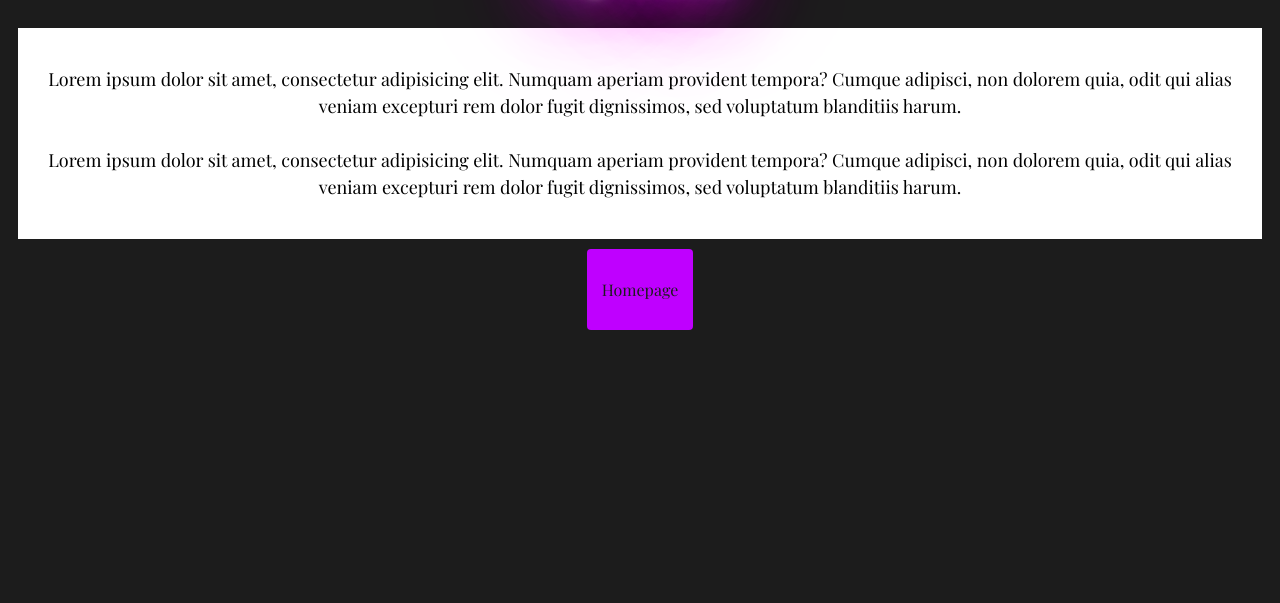
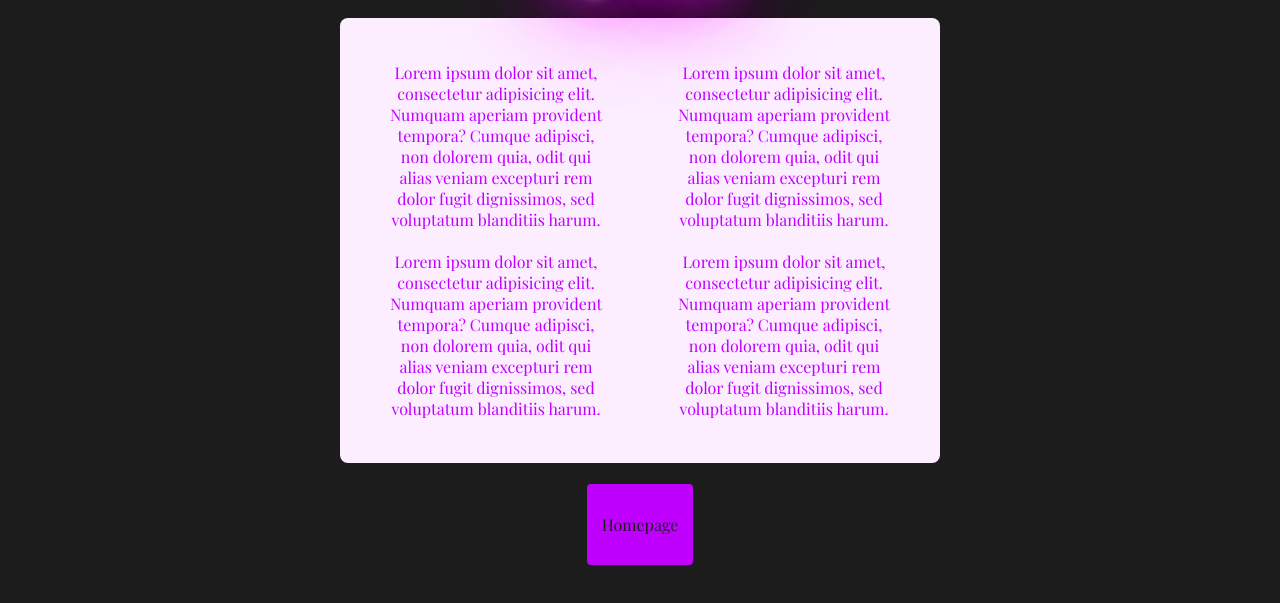
Before and after one commit to sojoz/Portfolio, a plain HTML site: page work.html in a window 1280 px wide. Shown: the part 71-674 px from the top of the page. Drawn offline with nearby package versions, Linux system fonts and the light colour scheme; a web font is replaced by a local one.

Commit message:
Updated css

```diff
--- a/src/styles.css
+++ b/src/styles.css
@@ -179,18 +179,12 @@ h2 {
   font-family: var(--main-font);
 }
 
+#workContainer {
+  display: flex;
+  background: #fcedff;
+  width: 600px;
+}
 .myWorkInformation {
-  background: #fff;
-  display: flex;
   margin: 10px;
-  justify-content: space-between;
+  padding: 10px;
 }
-
-p {
-  background: var(--secondary-color);
-  padding: 20px;
-  border-radius: 4px;
-  font-size: 18px;
-  line-height: 1.5;
-  text-align: center;
-}
--- a/work.html
+++ b/work.html
@@ -17,8 +17,8 @@
   <body id="myWork">
     <h1 class="neonText pulsate"> My Work </h1>
     <br>
-    <div class="myWorkInformation">
-      <p>
+    <div class="container" id="workContainer">
+      <div class="myWorkInformation">
         Lorem ipsum dolor sit amet, consectetur adipisicing elit. Numquam
         aperiam provident tempora? Cumque adipisci, non dolorem quia, odit qui
         alias veniam excepturi rem dolor fugit dignissimos, sed voluptatum
@@ -29,10 +29,24 @@
         aperiam provident tempora? Cumque adipisci, non dolorem quia, odit qui
         alias veniam excepturi rem dolor fugit dignissimos, sed voluptatum
         blanditiis harum.
-      </p>
+      </div>
+      <br>
+       <div class="myWorkInformation">
+        Lorem ipsum dolor sit amet, consectetur adipisicing elit. Numquam
+        aperiam provident tempora? Cumque adipisci, non dolorem quia, odit qui
+        alias veniam excepturi rem dolor fugit dignissimos, sed voluptatum
+        blanditiis harum.
+        <br>
+        <br>
+        Lorem ipsum dolor sit amet, consectetur adipisicing elit. Numquam
+        aperiam provident tempora? Cumque adipisci, non dolorem quia, odit qui
+        alias veniam excepturi rem dolor fugit dignissimos, sed voluptatum
+        blanditiis harum.
+       </div>
 
     </div>
-     <a href="index.html" class="homepageLink">Homepage</a>
+    <br>
+    <a href="index.html" class="homepageLink">Homepage</a>
     </h1>
   </body>
 </html>
```
